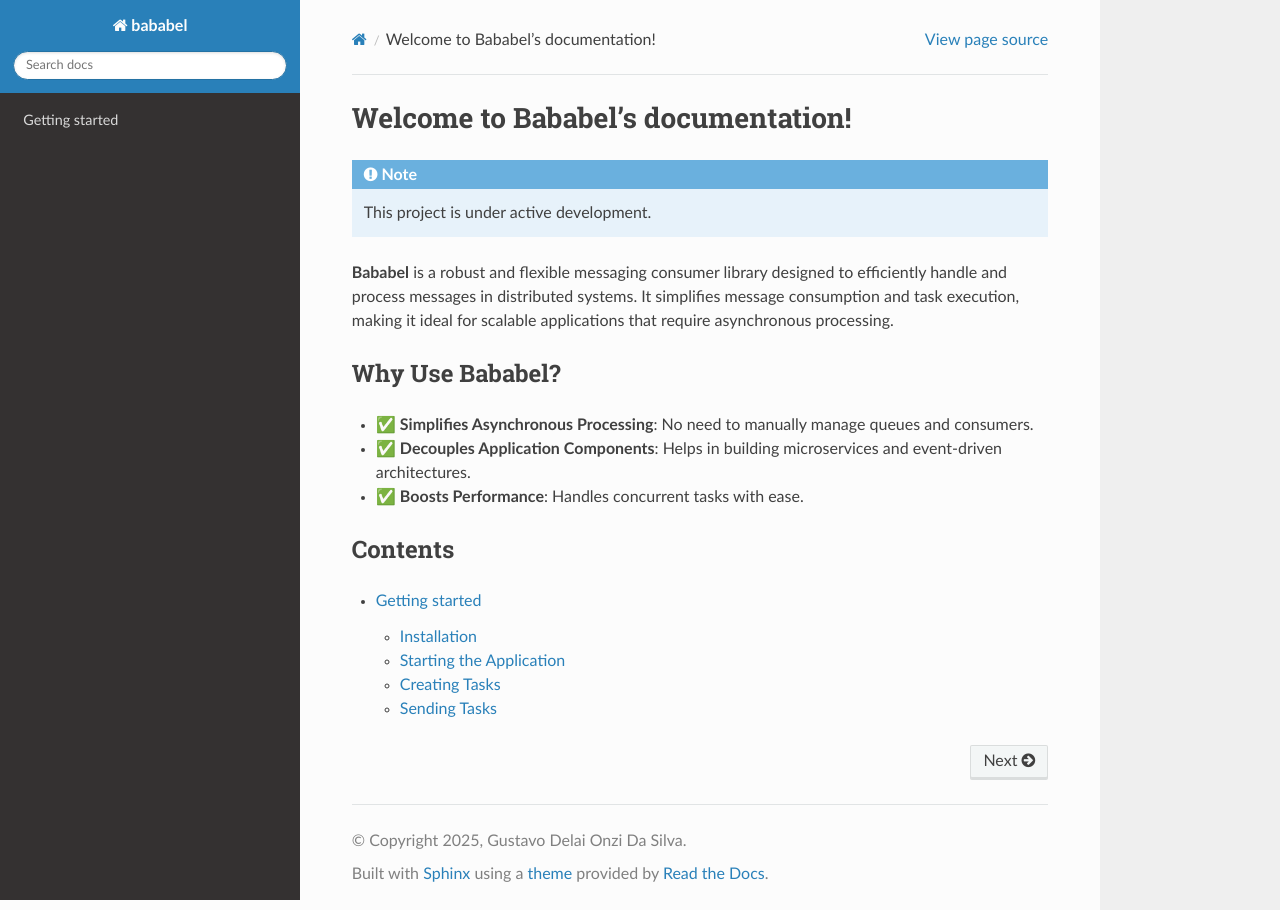
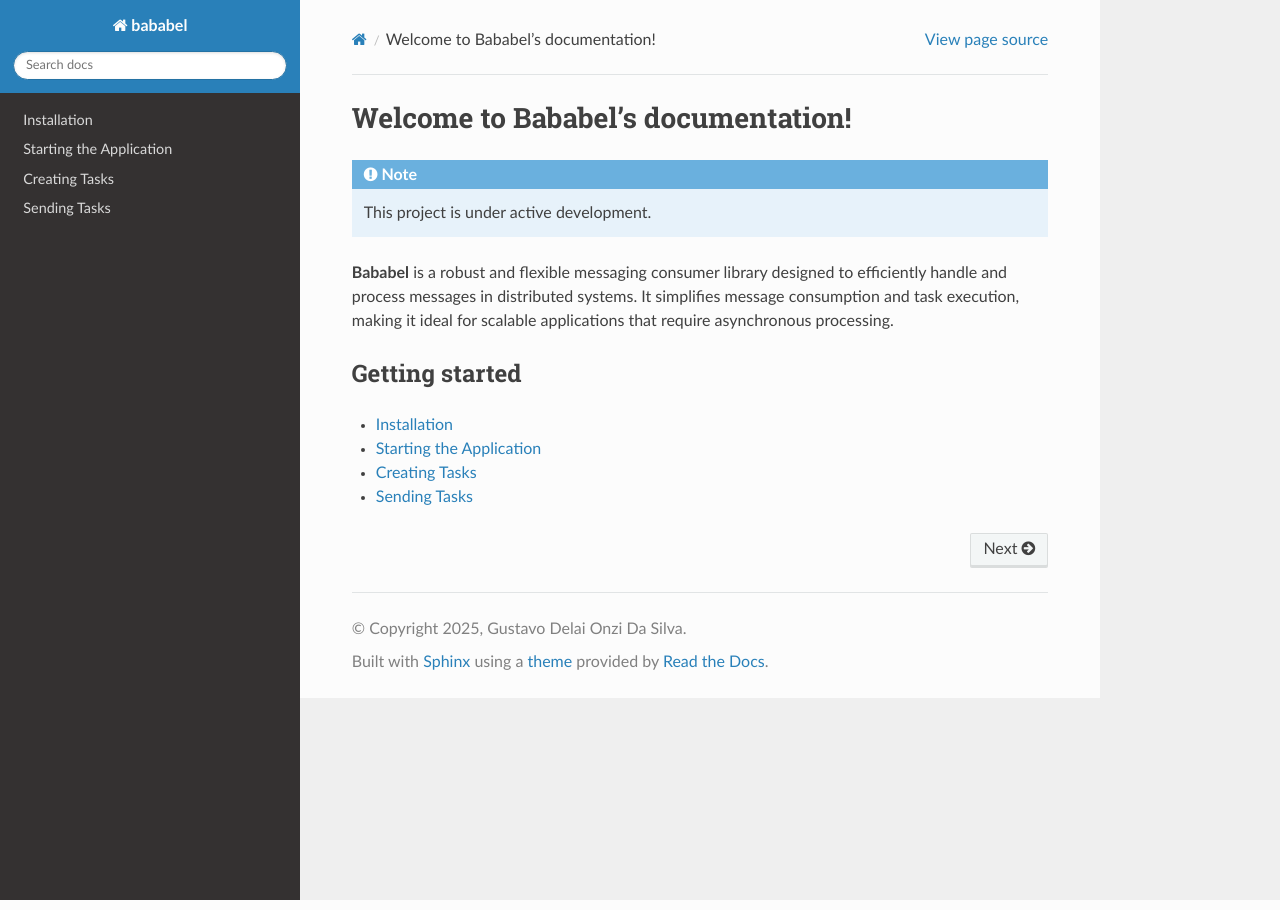
Before and after one commit to GustavoDelaiOnzi/bababel, a Sphinx documentation site: the page built from docs/source/index.rst, in a window 1280 px wide. Built offline with Sphinx 7.4.7 and the Read the Docs theme 3.1.0, drawn with Linux system fonts in a browser that asks for light colours.

Commit message:
docs: fix read the docs build

```diff
--- /dev/null
+++ b/docs/requirements.txt
@@ -0,0 +1,2 @@
+sphinx
+sphinx_rtd_theme
--- a/docs/source/index.rst
+++ b/docs/source/index.rst
@@ -9,13 +9,7 @@ Welcome to Bababel's documentation!
 distributed systems. It simplifies message consumption and task execution, making it ideal for scalable applications
 that require asynchronous processing.
 
-Why Use Bababel?
-----------------
-- ✅ **Simplifies Asynchronous Processing**: No need to manually manage queues and consumers.
-- ✅ **Decouples Application Components**: Helps in building microservices and event-driven architectures.
-- ✅ **Boosts Performance**: Handles concurrent tasks with ease.
-
-Contents
+Getting started
 --------
 
 .. toctree::
--- a/docs/source/usage.rst
+++ b/docs/source/usage.rst
@@ -1,7 +1,4 @@
 .. _usage:
-
-Getting started
-===============
 
 Installation
 ------------
--- a/readthedocs.yaml
+++ b/readthedocs.yaml
@@ -16,7 +16,7 @@ build:
 
 # Build documentation in the "docs/" directory with Sphinx
 sphinx:
-  configuration: docs/conf.py
+  configuration: docs/source/conf.py
   # You can configure Sphinx to use a different builder, for instance use the dirhtml builder for simpler URLs
   # builder: "dirhtml"
   # Fail on all warnings to avoid broken references
```
